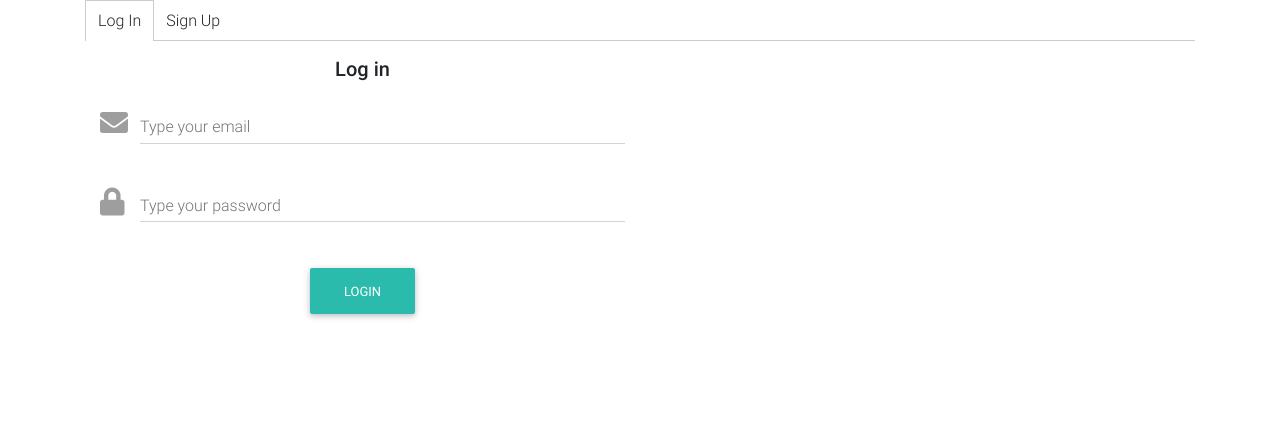
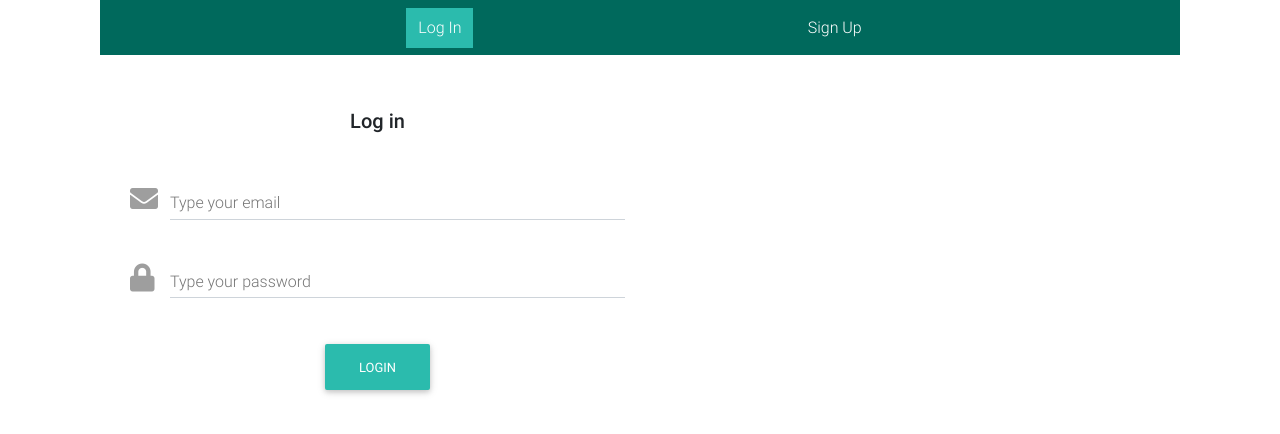
Before and after one commit to Solang3/wp-login, a React (Create React App) app: page / in a window 1280 px wide. Shown: the top 434 px of the page. Built offline with nearby package versions, Linux system fonts and the light colour scheme.

Commit message:
A0005 - Styled tabs

```diff
--- a/src/assets/scss/_custom-styles.scss
+++ b/src/assets/scss/_custom-styles.scss
@@ -1,20 +1,21 @@
 // Your custom styles
 .App {
     .tab-list {
-        border-bottom: 1px solid #ccc;
-        padding-left: 0;
+        background-color: $default-color-dark;
+        justify-content: space-evenly;
       }
-
       .tab-list-item {
         display: inline-block;
         list-style: none;
         margin-bottom: -1px;
         padding: 0.5rem 0.75rem;
+        background-color: $default-color-dark;
+        color: $white;
+        &.active {
+            background-color: $default-color;
+        }
       }
-
-      .tab-list-active {
-        background-color: white;
-        border: solid #ccc;
-        border-width: 1px 1px 0 1px;
-      }
+    .formContainer {
+        padding-top: 30px;
+    }
 }
--- a/src/assets/scss/_custom-variables.scss
+++ b/src/assets/scss/_custom-variables.scss
@@ -1,2 +1,26 @@
 // Your custom variables
-$input-md-focus-color: teal;
+
+$primary-color:        #4285f4 !default;
+$primary-color-dark:   #0d47a1 !default;
+$secondary-color:      #aa66cc !default;
+$secondary-color-dark: #9933cc !default;
+$default-color:        #2bbbad !default;
+$default-color-dark:   #00695c !default;
+$info-color:           #33b5e5 !default;
+$info-color-dark:      #0099cc !default;
+$success-color:        #00c851 !default;
+$success-color-dark:   #007e33 !default;
+$warning-color:        #ffbb33 !default;
+$warning-color-dark:   #ff8800 !default;
+$danger-color:         #ff3547 !default;
+$danger-color-dark:    #cc0000 !default;
+$elegant-color:        #2e2e2e !default;
+$elegant-color-dark:   #212121 !default;
+$stylish-color:        #4b515d !default;
+$stylish-color-dark:   #3e4551 !default;
+$unique-color:         #3f729b !default;
+$unique-color-dark:    #1c2331 !default;
+$special-color:        #37474f !default;
+$special-color-dark:   #263238 !default;
+$white:                #fff;
+$black:                #000;
--- a/src/components/MyTab.js
+++ b/src/components/MyTab.js
@@ -25,16 +25,16 @@ class MyTab extends Component {
     let className = 'tab-list-item';
 
     if (activeTab === label) {
-      className += ' tab-list-active';
+      className += ' active';
     }
 
     return (
-      <li
+      <span
         className={className}
         onClick={onClick}
       >
         {label}
-      </li>
+      </span>
     );
   }
 }
--- a/src/components/MyTabs.js
+++ b/src/components/MyTabs.js
@@ -1,6 +1,6 @@
 import React, { Component } from 'react';
 import PropTypes from 'prop-types';
-
+import { MDBNav, MDBNavLink, MDBContainer, MDBRow, MDBCol } from "mdbreact";
 import MyTab from './MyTab';
 
 class MyTabs extends Component {
@@ -32,28 +32,33 @@ class MyTabs extends Component {
     } = this;
 
     return (
-      <div className="tabs">
-        <ol className="tab-list">
+      <MDBContainer>
+        <MDBRow>
+          <MDBCol size="12">
+            <MDBNav className="tab-list">
                 {children.map((child) => {
                   const { label } = child.props;
-
                   return (
+                    <MDBNavLink active to="#!" className="tab">
                       <MyTab
                         activeTab={activeTab}
                         key={label}
                         label={label}
                         onClick={onClickTabItem}
                       />
+                    </MDBNavLink>
                     );
                   })}
-        </ol>
-        <div className="tab-content">
+            </MDBNav>
+            <MDBContainer>
               {children.map((child) => {
                 if (child.props.label !== activeTab) return undefined;
                 return child.props.children;
               })}
-        </div>
-      </div>
+            </MDBContainer>
+          </MDBCol>
+        </MDBRow>
+      </MDBContainer>
     );
   }
 }
--- a/src/components/login.js
+++ b/src/components/login.js
@@ -7,7 +7,7 @@ const LogInForm = () => {
       <MDBRow>
         <MDBCol md="6">
           <form>
-            <p className="h5 text-center mb-4">Log in</p>
+            <p className="h5 text-center py-4">Log in</p>
             <div className="grey-text">
               <MDBInput
                 label="Type your email"
--- a/src/components/signup.js
+++ b/src/components/signup.js
@@ -6,7 +6,7 @@ const SignUpForm = () => {
     <MDBContainer className="formContainer">
       <MDBRow>
         <MDBCol md="6">
-            <form>
+          <form>
             <p className="h5 text-center py-4">Sign up</p>
             <div className="grey-text">
                 <MDBInput
```
Also changed, not shown: 19 other files (tests, documents, lock files or other folders). Lines whose indentation alone changed are shown as unchanged.
